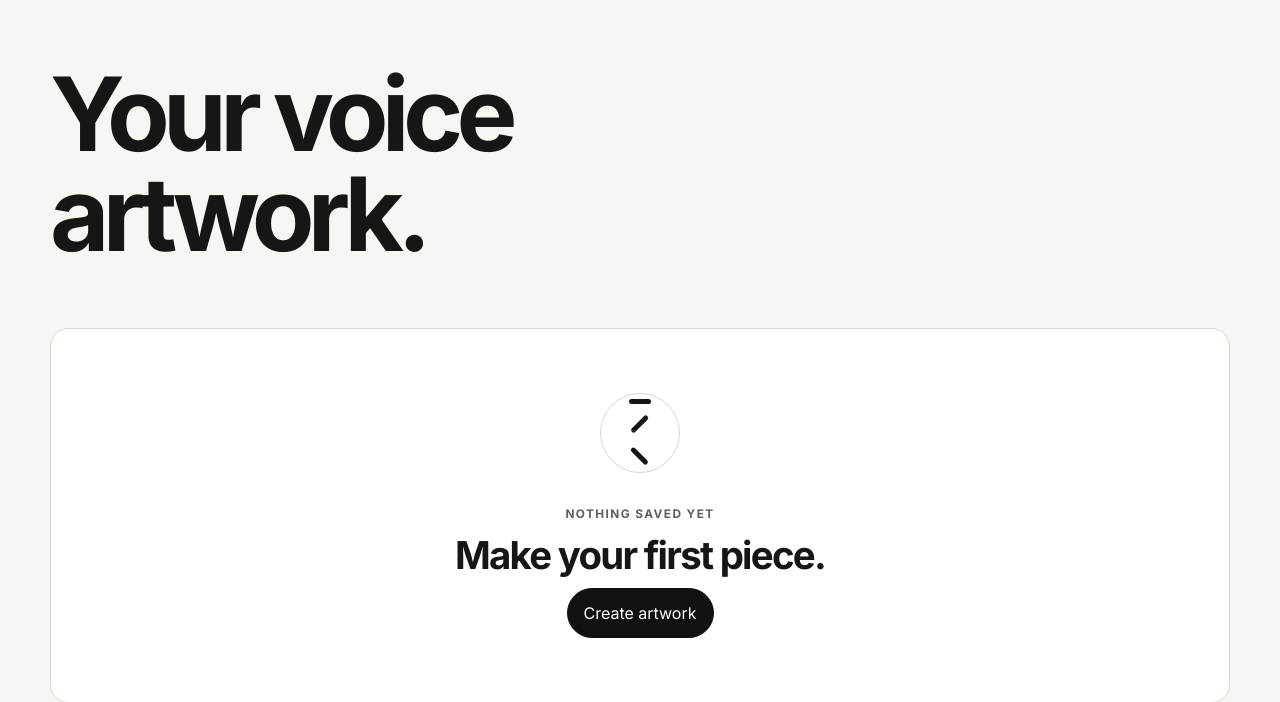
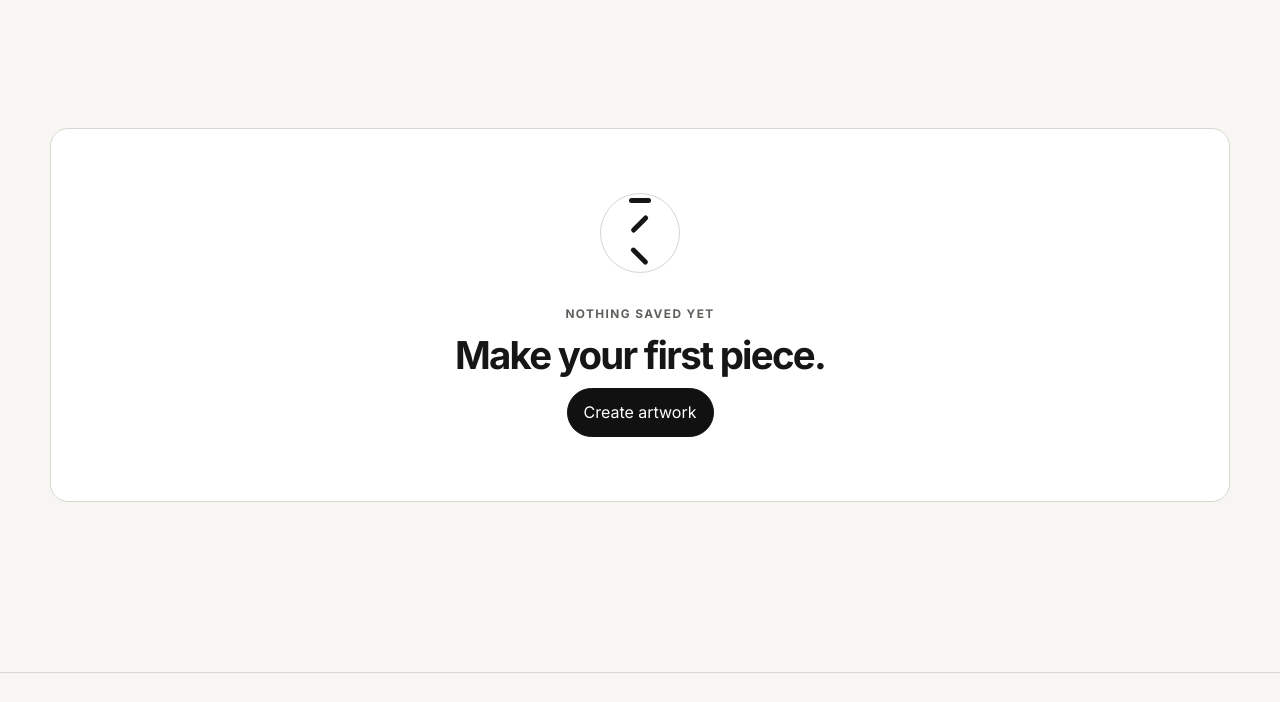
Before and after one commit to edimaudo/reotoi, a FastAPI app: page /gallery in a window 1280 px wide. Shown: the part 75-777 px from the top of the page. After the commit the page ends 748 px from the top, so only its background shows below. Run offline with FastAPI, Linux system fonts and the light colour scheme.

Commit message:
Update gallery.html

```diff
--- a/templates/gallery.html
+++ b/templates/gallery.html
@@ -4,7 +4,7 @@
 <section class="gallery-page" aria-labelledby="gallery-title">
     <div class="section-heading section-heading--wide">
         <!-- <p class="eyebrow">GALLERY</p> -->
-        <h1 id="gallery-title">Your voice artwork.</h1>
+        <!-- <h1 id="gallery-title">Your voice artwork.</h1> -->
         <!-- <p>Saved artwork will live here as your collection grows.</p> -->
     </div>
 
```
